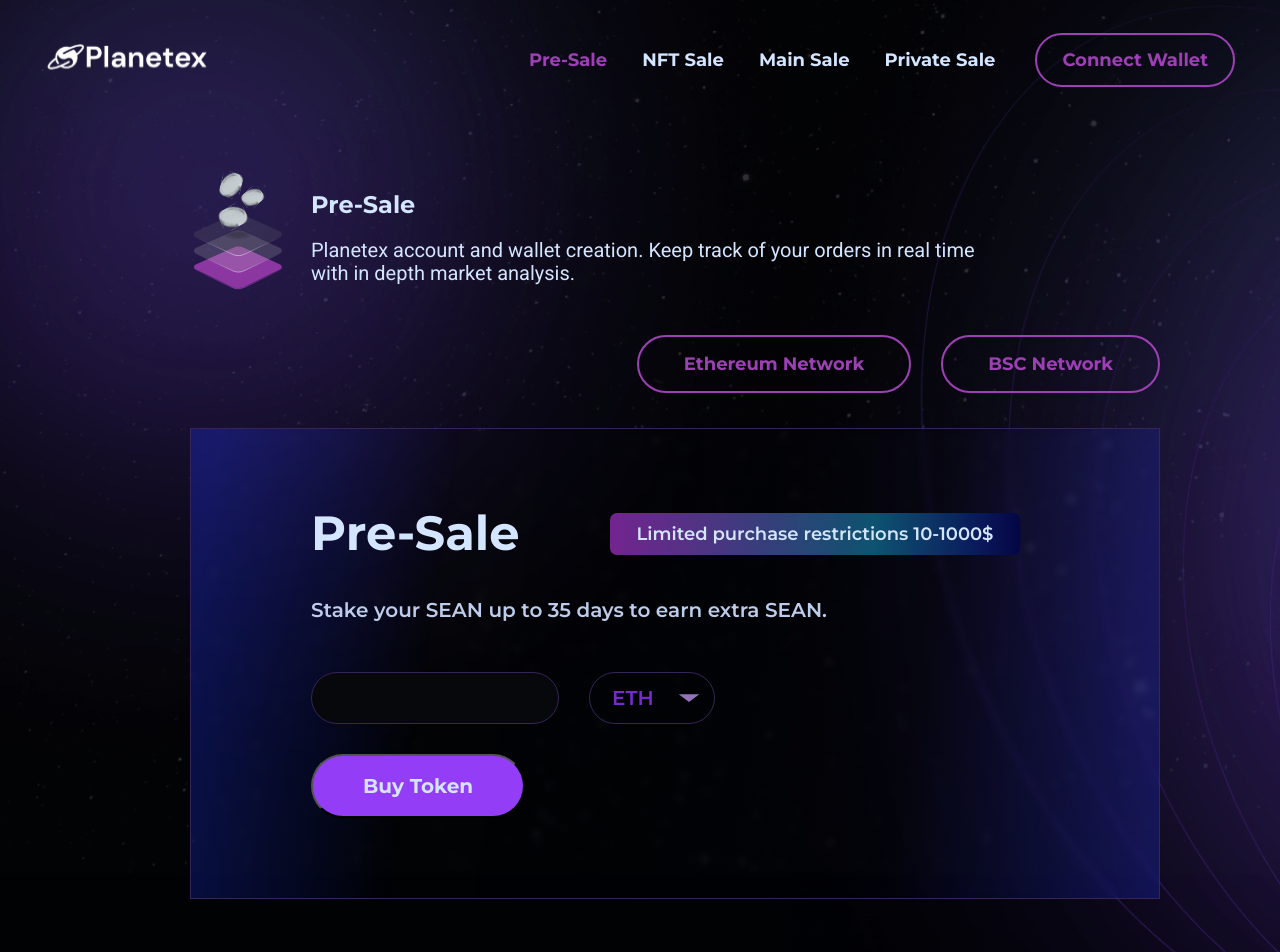
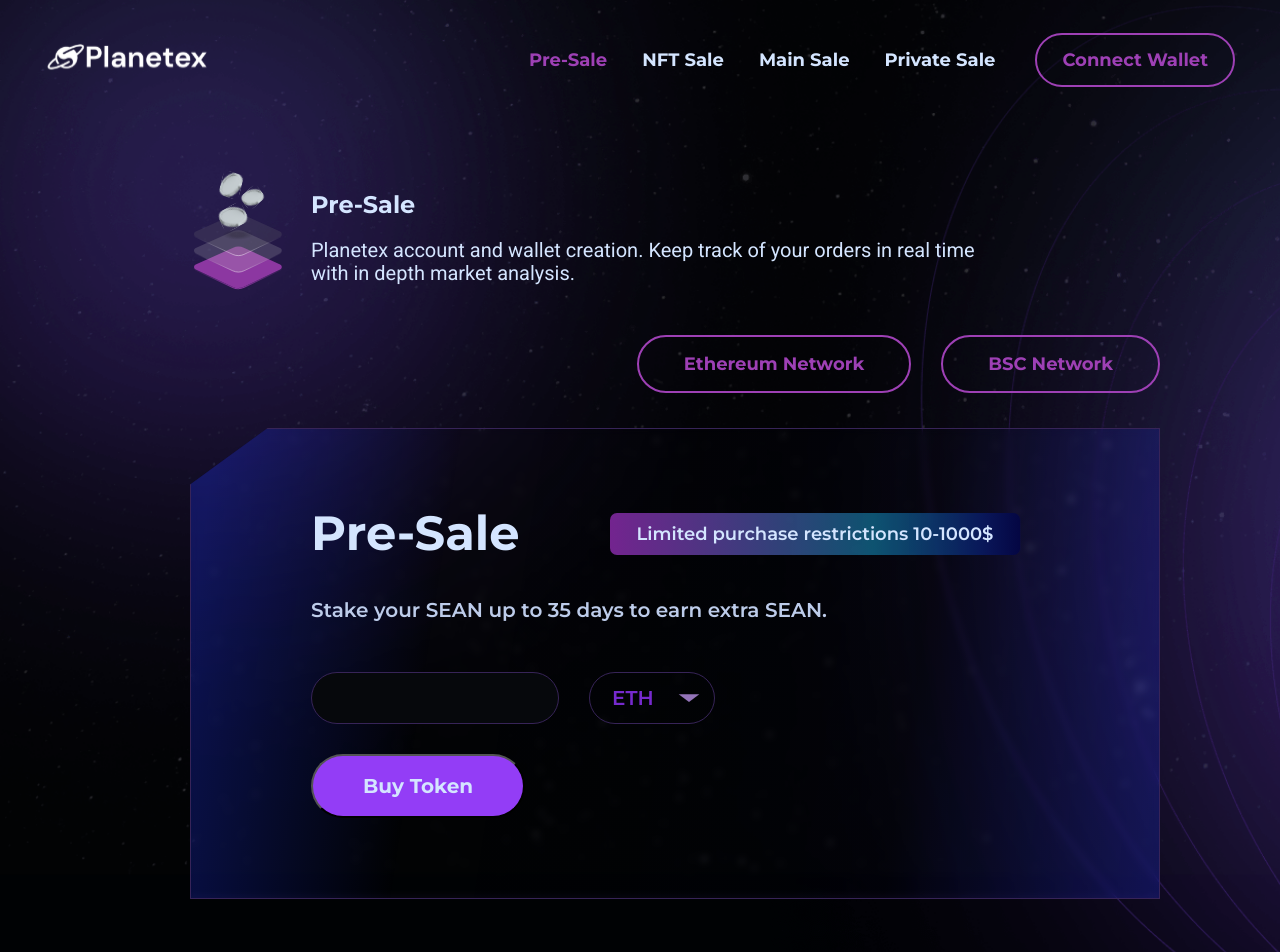
Before and after one commit to dexolacom/Planetex-app, a React (Create React App) app: page /presale in a window 1280 px wide. Shown: the top 952 px of the page. Built offline with nearby package versions, Linux system fonts and the light colour scheme.

Commit message:
ADD | cut to sale section

```diff
--- a/src/components/SaleSection/PreSaleContent/styles.ts
+++ b/src/components/SaleSection/PreSaleContent/styles.ts
@@ -3,11 +3,35 @@ import { SolidButton } from '../../../theme';
 import arrow from '../../../assets/icons/selector.svg'
 
 export const Wrapper = styled.div`
-  //clip-path: polygon(0 0, 0 100%, 100% 100%, 100% 25%, 75% 0);
+  clip-path: polygon(8% 0,100% 0,100% 100%,0 100%,0 12%);
   border: 1px solid #372458;
+  //position: relative;
+  //color: white;
+  //background-repeat: no-repeat;
+  //background-image: linear-gradient(white, white), linear-gradient(white, white), linear-gradient(white, white), linear-gradient(white, white), linear-gradient(to bottom left, transparent calc(50% - 1px), white calc(50% - 1px), white calc(50% + 1px), transparent calc(50% + 1px)), linear-gradient(transparent, transparent), linear-gradient(transparent, transparent);
+  //background-size: 2px 100%, 2px 100%, 100% 2px, 100% 2px, 25px 25px, 100% 100%, 100% 100%;
+  //background-position: 0% 0%, 100% 25px, -25px 0%, 0px 100%, 100% 0%, -25px 0%, 100% 25px;
+  //
+  //&:after {
+  //  content: "";
+  //  position: absolute;
+  //  left: 0;
+  //  bottom: 0;
+  //  right: 0;
+  //  top: 0;
+  //  z-index: -1;
+  //  opacity: 0.5;
+  //  background-repeat: no-repeat;
+  //  background-image: linear-gradient(white, white), linear-gradient(white, white), linear-gradient(white, white), linear-gradient(white, white), linear-gradient(to bottom left, transparent calc(50% - 1px), white calc(50% - 1px), white calc(50% + 1px), black calc(50% + 1px)), linear-gradient(black, black), linear-gradient(black, black);
+  //  background-size: 2px 100%, 2px 100%, 100% 2px, 100% 2px, 25px 25px, 100% 100%, 100% 100%;
+  //  background-position: 0% 0%, 100% 25px, -25px 0%, 0px 100%, 100% 0%, -25px 0%, 100% 25px;
+  //}
+
 `
 
 export const Content = styled.div`
+  padding: 75px 120px 80px 120px;
+
   background: linear-gradient(
           98.66deg, rgba(31, 53, 255, 0.29) 2.6%,
           rgba(31, 53, 255, 0) 26.21%,
@@ -15,7 +39,6 @@ export const Content = styled.div`
           rgba(31, 53, 255, 0.24) 100%
   );
   backdrop-filter: blur(3.5px);
-  padding: 75px 120px 80px 120px;
 `
 
 export const TitleContainer = styled.div`
```
